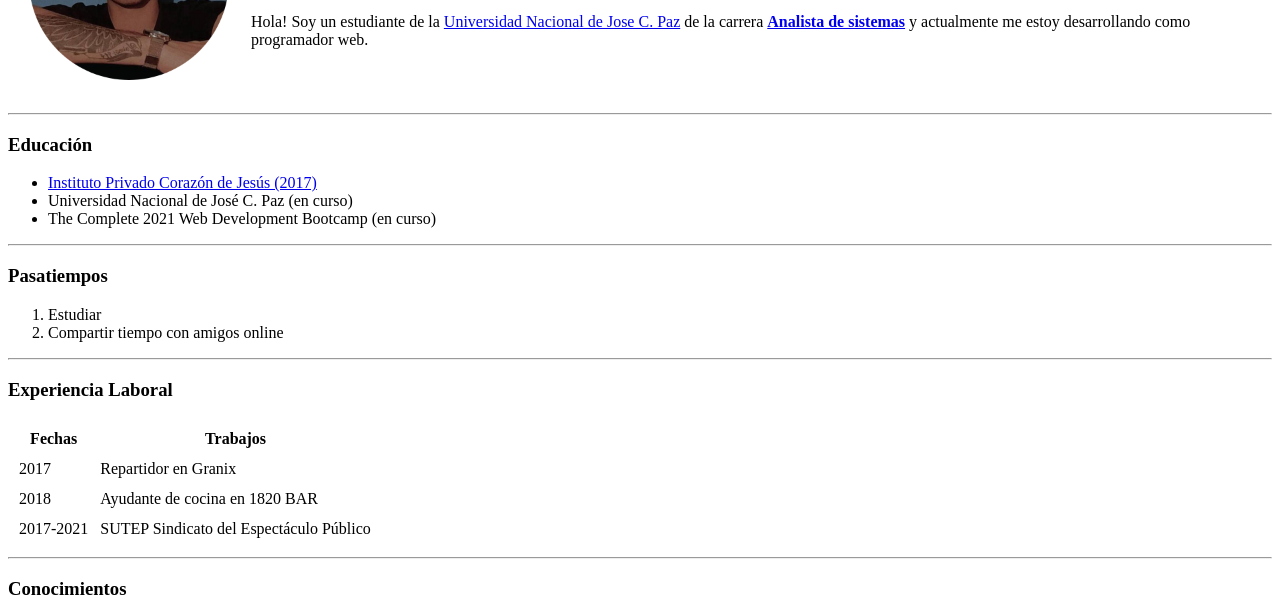
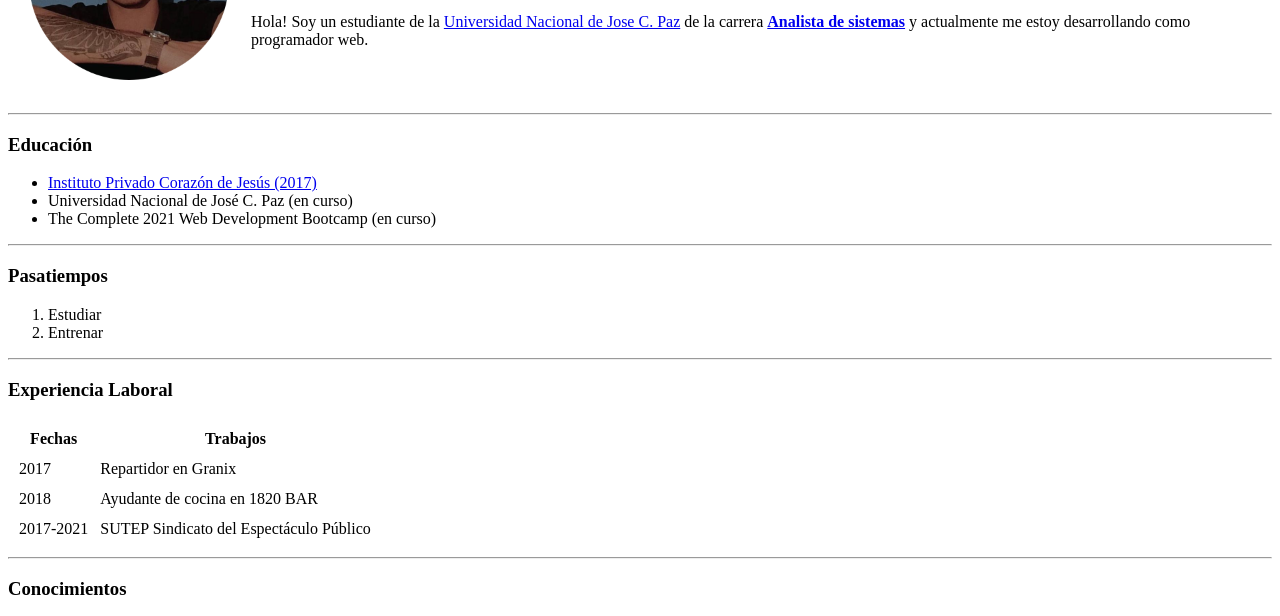
Before and after one commit to ronnauL/cv, a plain HTML site: page index.html in a window 1280 px wide. Shown: the part 149-765 px from the top of the page. Drawn offline with Linux system fonts and the light colour scheme.

Commit message:
Update index.html

```diff
--- a/index.html
+++ b/index.html
@@ -30,7 +30,7 @@
   <h3>Pasatiempos</h3>
   <ol>
     <li>Estudiar</li>
-    <li>Compartir tiempo con amigos online</li>
+    <li>Entrenar</li>
   </ol>
   <hr>
   <h3> Experiencia Laboral
```
